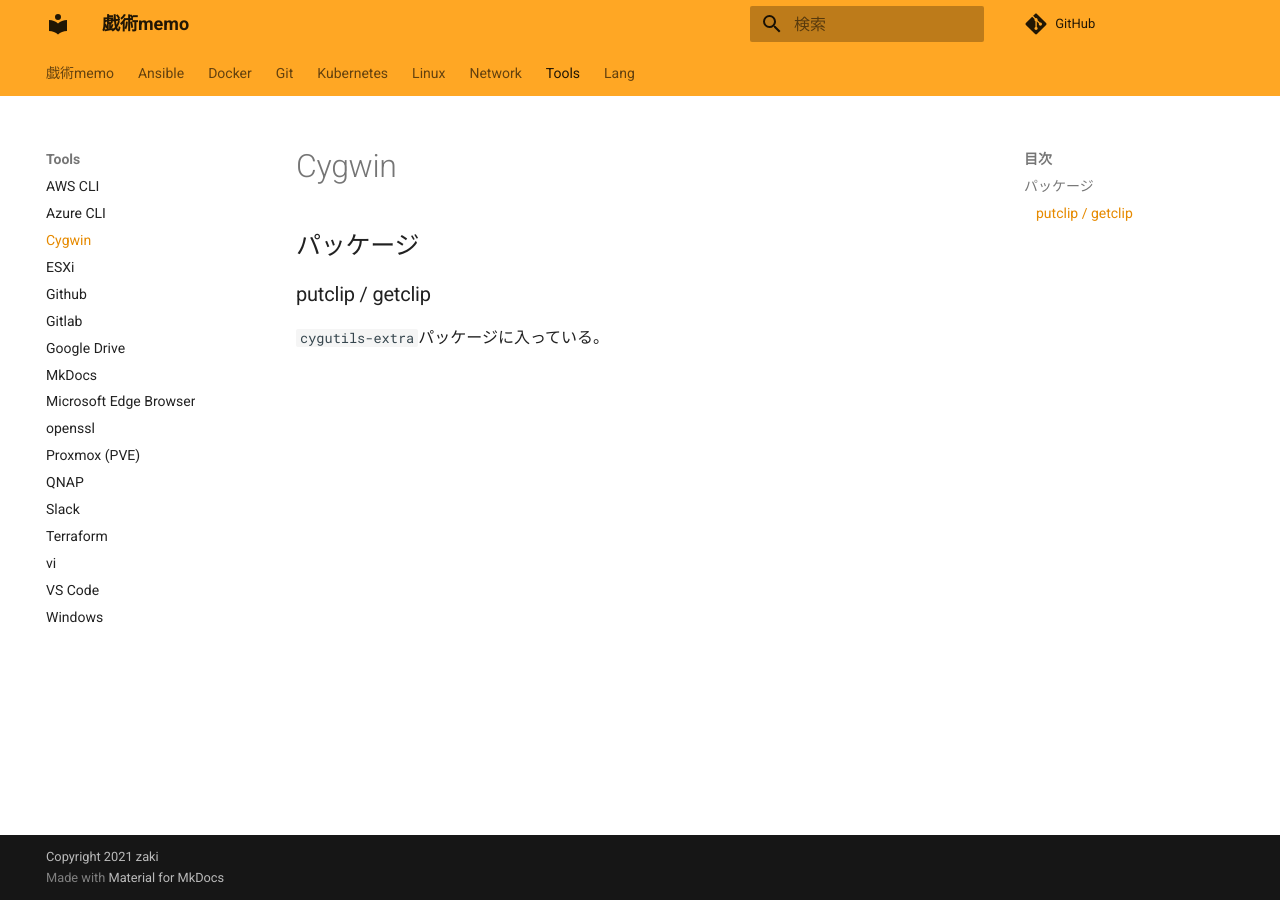
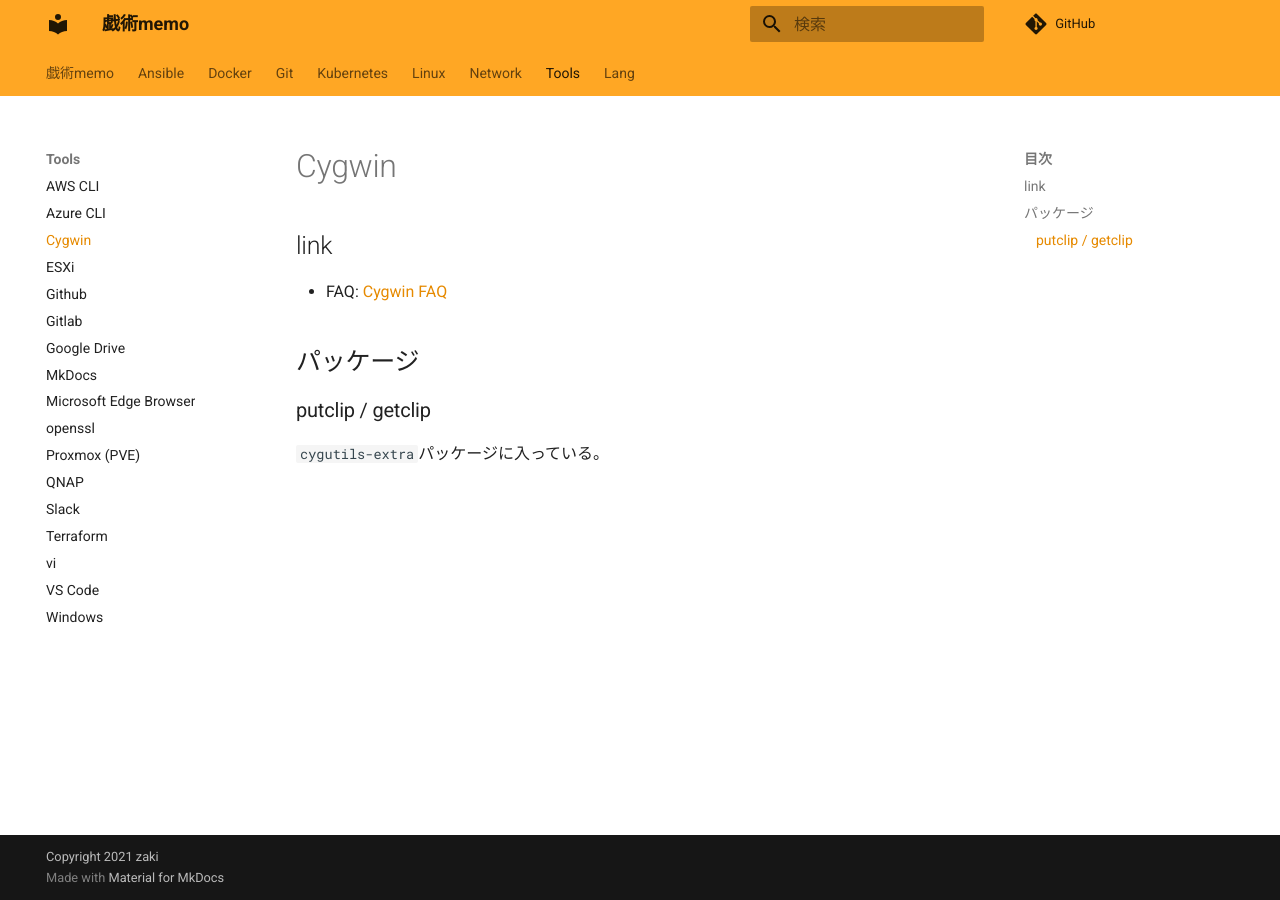
Before and after one commit to zaki-lknr/docs, an MkDocs documentation site: the page built from docs/Tools/cygwin.md, in a window 1280 px wide. Built offline with MkDocs 1.6.1 and Material for MkDocs 9.7.7, drawn with Linux system fonts in a browser that asks for light colours; comment, search, counter and statistics services are not loaded.

Commit message:
add: tools/cygwin: FAQのリンク

```diff
--- a/docs/Tools/cygwin.md
+++ b/docs/Tools/cygwin.md
@@ -1,4 +1,8 @@
 # Cygwin
+
+## link
+
+- FAQ: [Cygwin FAQ](https://cygwin.com/faq/faq.html)
 
 ## パッケージ
 
```
